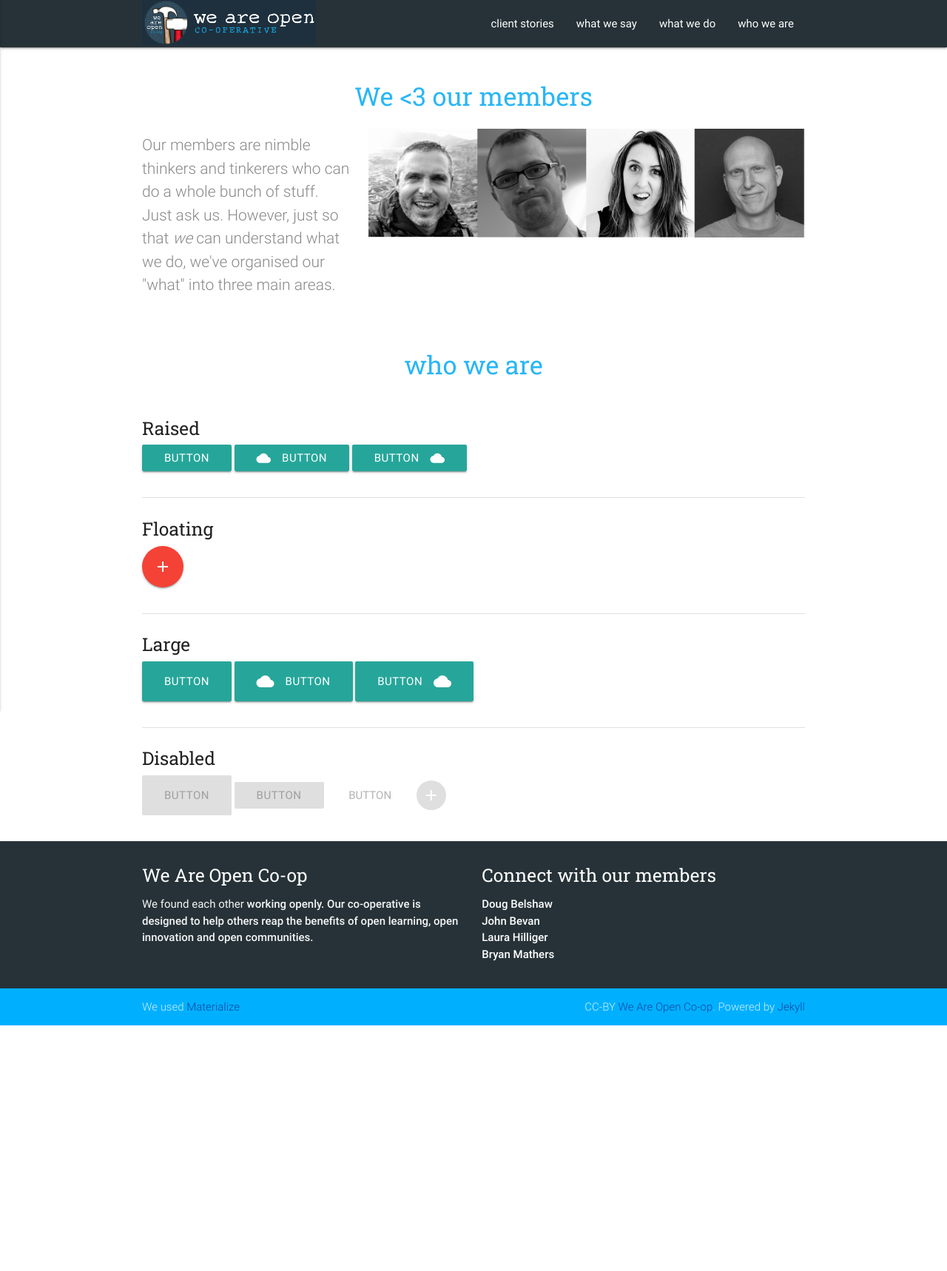
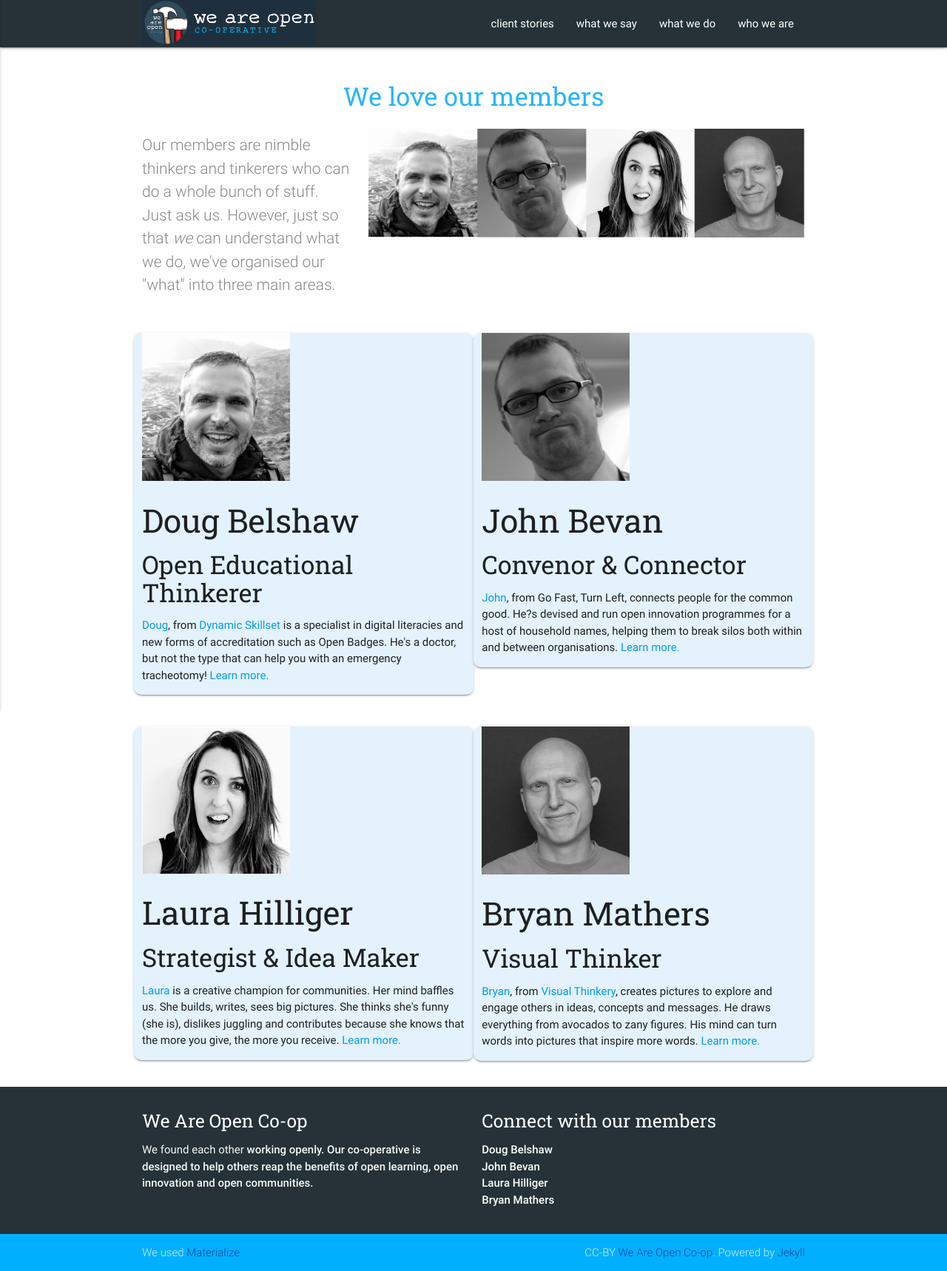
Before and after one commit to weareopen/staging, a Jekyll site: the page built from who.md, in a window 1280 px wide. Shown: the whole page at 74% size. Built offline with Jekyll 4.4.1, drawn with Linux system fonts in a browser that asks for light colours; before the commit the page ends 1386 px from its top, so only the background shows below that.

Commit message:
tinkered but everything is a mess

```diff
--- a/_sass/materialize/components/_cards.scss
+++ b/_sass/materialize/components/_cards.scss
@@ -7,7 +7,7 @@
   border-radius: 10px;
   @extend .z-depth-1;
   background-color: $card-bg-color;
-  text-align:center;
+  text-align:left;
 }
 
 .card {
@@ -85,6 +85,7 @@
         border-radius: 2px 0 0 2px;
         max-width: 100%;
         width: auto;
+        float:left;
       }
     }
 
--- a/who.md
+++ b/who.md
@@ -2,56 +2,58 @@
 layout: page
 title: who we are
 permalink: /who/
-heading: We <3 our members
+heading: We love our members
 intro-text: Our members are nimble thinkers and tinkerers who can do a whole bunch of stuff. Just ask us. However, just so that <em>we</em> can understand what we do, we've organised our "what" into three main areas.
 img: members.png
 ---
 
-<h1 class="page-title">{{ page.title | escape }}</h1>
+<div class="row">
+            <div class="card-panel small blue lighten-5 col s12 m6 l6">
+                <img src="{{ "/" | relative_url }}assets/images/members/doug.jpg" class="card-image" width="200px" alt="Doug">
 
-<div class="section">
-    <h5>Raised</h5>
+                <header class="card-title">
+                    <h3>Doug Belshaw</h3>
 
-    <div class="row">
-          <div class="col s12">
-                <a class="waves-effect waves-light btn">button</a>
-                <a class="waves-effect waves-light btn"><i class="material-icons left">cloud</i>button</a>
-                <a class="waves-effect waves-light btn"><i class="material-icons right">cloud</i>button</a>
-          </div>
-    </div>
+                    <h4>Open Educational Thinkerer</h4>
+                </header>
+
+                <p><a href="http://twitter.com/dajbelshaw">Doug</a>, from <a href="http://dynamicskillset.com">Dynamic Skillset</a> is a specialist in digital literacies and new forms of accreditation such as Open Badges. He's a doctor, but not the type that can help you with an emergency tracheotomy! <a href="http://dougbelshaw.com">Learn more.</a></p>
+            </div>
+
+            <div class="card-panel small blue lighten-5 col s12 m6 l6">
+                <img src="{{ "/" | relative_url }}/assets/images/members/john.jpg" width="200px" alt="John">
+
+                <header>
+                    <h3>John Bevan</h3>
+
+                    <h4>Convenor &amp; Connector</h4>
+                </header>
+
+                <p><a href="http://twitter.com/bevangelist">John</a>, from Go Fast, Turn Left, connects people for the common good. He?s devised and run open innovation programmes for a host of household names, helping them to break silos both within and between organisations. <a href="http://bevangelist.uk">Learn more.</a></p>
+            </div>
 </div>
-<div class="divider"></div>
-<div class="section">
-    <h5>Floating</h5>
+<div class="row">
+            <div class="card-panel small blue lighten-5 col s12 m6 l6">
+                    <img src="{{ "/" | relative_url }}/assets/images/members/laura.jpg" width="200px" alt="Laura">
 
-    <div class="row">
-            <div class="col s12">
-                <a class="btn-floating btn-large waves-effect waves-light red"><i class="material-icons">add</i></a>
+                    <header>
+                        <h3>Laura Hilliger</h3>
+
+                        <h4>Strategist &amp; Idea Maker</h4>
+                    </header>
+
+                    <p><a href="http://twitter.com/epilepticrabbit">Laura</a> is a creative champion for communities. Her mind baffles us. She builds, writes, sees big pictures. She thinks she's funny (she is), dislikes juggling and contributes because she knows that the more you give, the more you receive. <a href="http://laurahilliger.com">Learn more.</a></p>
+        	</div>
+
+            <div class="card-panel small blue lighten-5 col s12 m6 l6">
+                    <img src="{{ "/" | relative_url }}/assets/images/members/bryan.jpeg" width="200px" alt="Bryan">
+
+                    <header>
+                        <h3>Bryan Mathers</h3>
+
+                        <h4>Visual Thinker</h4>
+                    </header>
+
+                    <p><a href="http://twitter.com/bryanmmathers">Bryan</a>, from <a href="http://visualthinkery.com">Visual Thinkery</a>, creates pictures to explore and engage others in ideas, concepts and messages. He draws everything from avocados to zany figures. His mind can turn words into pictures that inspire more words. <a href="http://visualthinkery.com">Learn more.</a></p>
             </div>
-    </div>
 </div>
-<div class="divider"></div>
-<div class="section">
-    <h5>Large</h5>
-
-    <div class="row">
-          <div class="col s12">
-                <a class="waves-effect waves-light btn-large">Button</a>
-                <a class="waves-effect waves-light btn-large"><i class="material-icons left">cloud</i>button</a>
-                <a class="waves-effect waves-light btn-large"><i class="material-icons right">cloud</i>button</a>
-          </div>
-    </div>
-</div>
-<div class="divider"></div>
-<div class="section">
-    <h5>Disabled</h5>
-
-    <div class="row">
-        <div class="col s12">
-                <a class="btn-large disabled">Button</a>
-                <a class="btn disabled">Button</a>
-                <a class="btn-flat disabled">Button</a>
-                <a class="btn-floating disabled"><i class="material-icons">add</i></a>
-        </div>
-    </div>
-</div>
```
Also changed, not shown: _includes/working-doc.html (+40 -101 lines), 2 other files.
